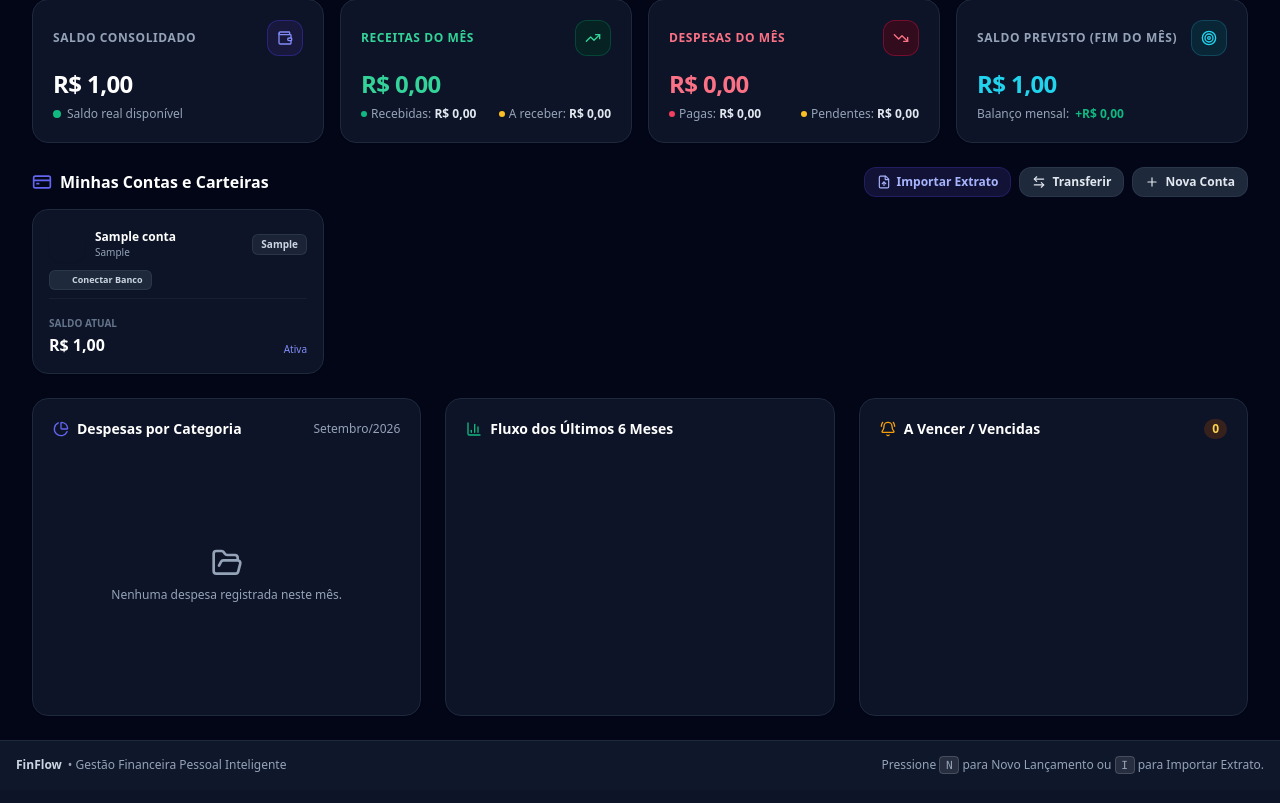
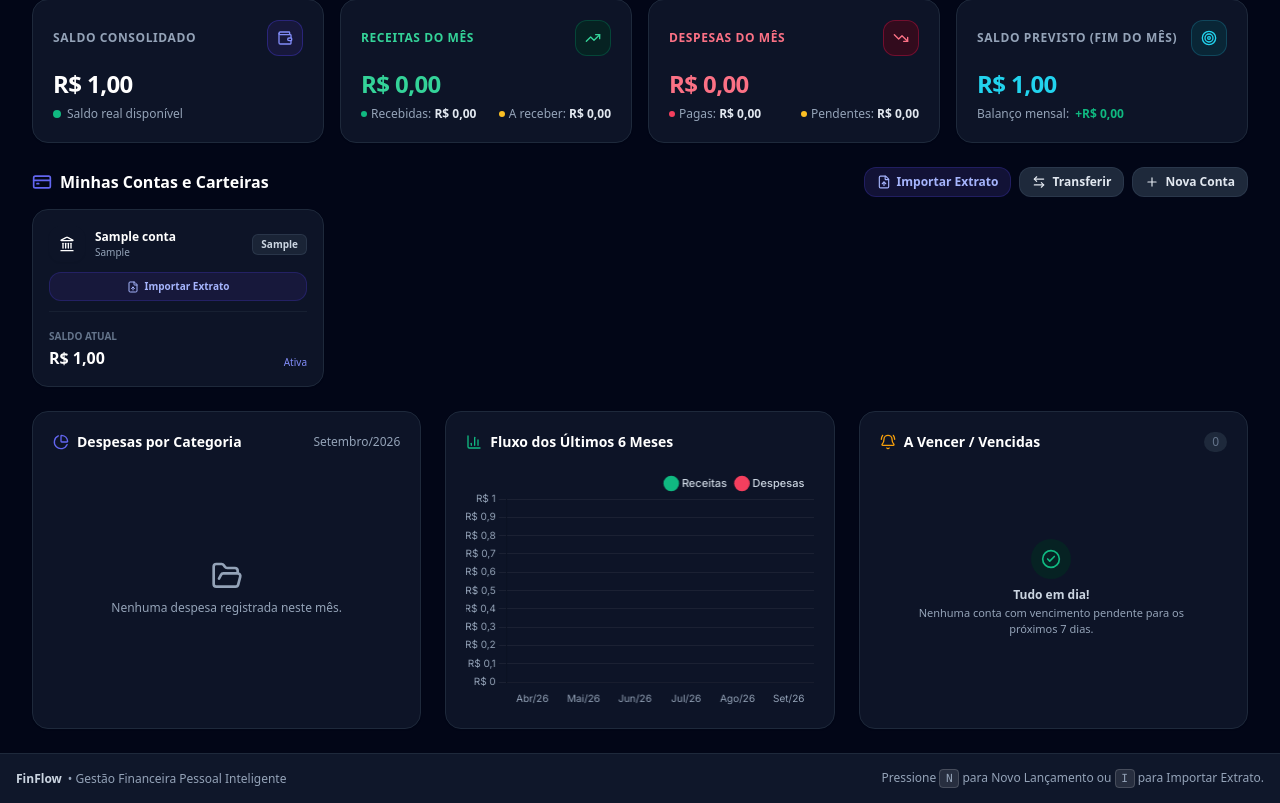
Before and after one commit to andersonnogueir/financas, a Flask app: page / in a window 1280 px wide. Shown: the part 160-963 px from the top of the page. Before the commit the page ends 934 px from the top, so only its background shows below. Run offline with Flask 3, Linux system fonts and the light colour scheme; the visitor is signed in with stand-in values (Sample User, id 1); tables that the repository leaves empty hold one stand-in row (values such as "Sample post"); grey boxes marked "Sample" are stand-in pictures; a map, chart or similar area stays blank; some libraries are stand-ins or nearby versions.

Commit message:
fix: restaurar CDN Chart.js para exibicao dos graficos e remover botoes de conexao bancaria dos cards

```diff
--- a/static/js/app.js
+++ b/static/js/app.js
@@ -386,7 +386,6 @@ function renderContasDashboard(contas) {
   }
 
   container.innerHTML = contas.map(c => {
-    const isConectada = c.integracao_status === 'conectado';
     return `
     <div class="bank-card bg-white dark:bg-slate-900/90 p-4 rounded-2xl border border-slate-200/80 dark:border-slate-800 shadow-sm flex flex-col justify-between transition hover:shadow-md" style="--account-color: ${c.cor};">
       <div>
@@ -403,23 +402,12 @@ function renderContasDashboard(contas) {
           <span class="text-[10px] px-2 py-0.5 rounded-md bg-slate-100 dark:bg-slate-800/80 text-slate-600 dark:text-slate-300 font-semibold border border-slate-200/60 dark:border-slate-700/60 shrink-0">${c.tipo}</span>
         </div>
 
-        <!-- Open Finance Badge & Botão de Sync Rápido -->
-        <div class="my-2 flex items-center justify-between gap-1">
-          ${isConectada ? `
-            <span class="inline-flex items-center gap-1 text-[9px] font-bold px-2 py-0.5 rounded-full bg-emerald-50 dark:bg-emerald-950/60 text-emerald-600 dark:text-emerald-400 border border-emerald-200/60 dark:border-emerald-800/40">
-              <i data-lucide="zap" class="w-2.5 h-2.5"></i>
-              <span>API Conectada</span>
-            </span>
-            <button onclick="sincronizarExtratoConta(${c.id})" title="Sincronizar extrato bancário agora via API" class="inline-flex items-center gap-1 text-[10px] font-bold px-2 py-1 rounded-lg bg-indigo-50 hover:bg-indigo-100 dark:bg-indigo-950/60 dark:hover:bg-indigo-900/60 text-indigo-600 dark:text-indigo-400 border border-indigo-200/60 dark:border-indigo-800/50 transition">
-              <i data-lucide="refresh-cw" class="w-2.5 h-2.5"></i>
-              <span>Sincronizar</span>
+        <!-- Botão Ação Rápida: Importar Extrato OFX/CSV -->
+        <div class="my-2.5">
+          <button onclick="abrirModalImportacao(${c.id})" title="Importar extrato OFX/CSV para esta conta" class="w-full inline-flex items-center justify-center gap-1.5 text-[10px] font-bold py-1.5 px-2.5 rounded-xl bg-indigo-50 hover:bg-indigo-100 dark:bg-indigo-950/60 dark:hover:bg-indigo-900/60 text-indigo-600 dark:text-indigo-300 border border-indigo-200/60 dark:border-indigo-800/40 transition">
+            <i data-lucide="file-up" class="w-3 h-3"></i>
+            <span>Importar Extrato</span>
           </button>
-          ` : `
-            <button onclick="abrirModalOpenFinance(${c.id})" title="Conectar banco via Open Finance" class="inline-flex items-center gap-1 text-[9px] font-semibold px-2 py-0.5 rounded-md bg-slate-100 hover:bg-slate-200 dark:bg-slate-800 dark:hover:bg-slate-700 text-slate-600 dark:text-slate-300 border border-slate-200/60 dark:border-slate-700/60 transition">
-              <i data-lucide="link" class="w-2.5 h-2.5"></i>
-              <span>Conectar Banco</span>
-            </button>
-          `}
         </div>
       </div>
 
@@ -443,7 +431,11 @@ function renderChartCategorias(despesasPorCategoria) {
   if (!ctx) return;
 
   if (state.charts.categorias) {
-    state.charts.categorias.destroy();
+    try { state.charts.categorias.destroy(); } catch (e) {}
+  }
+
+  if (typeof Chart === 'undefined') {
+    return;
   }
 
   if (!despesasPorCategoria || despesasPorCategoria.length === 0) {
@@ -460,6 +452,7 @@ function renderChartCategorias(despesasPorCategoria) {
   const dataValues = despesasPorCategoria.map(d => d.total);
   const bgColors = despesasPorCategoria.map(d => d.cor || '#6366f1');
 
+  try {
     state.charts.categorias = new Chart(ctx, {
       type: 'doughnut',
       data: {
@@ -507,6 +500,9 @@ function renderChartCategorias(despesasPorCategoria) {
         cutout: '72%'
       }
     });
+  } catch (err) {
+    console.error('Erro ao renderizar gráfico de categorias:', err);
+  }
 }
 
 function renderChartHistorico(historico) {
@@ -514,7 +510,11 @@ function renderChartHistorico(historico) {
   if (!ctx) return;
 
   if (state.charts.historico) {
-    state.charts.historico.destroy();
+    try { state.charts.historico.destroy(); } catch (e) {}
+  }
+
+  if (typeof Chart === 'undefined' || !historico || historico.length === 0) {
+    return;
   }
 
   const isDark = document.documentElement.classList.contains('dark');
@@ -522,6 +522,7 @@ function renderChartHistorico(historico) {
   const receitas = historico.map(h => h.receitas);
   const despesas = historico.map(h => h.despesas);
 
+  try {
     state.charts.historico = new Chart(ctx, {
       type: 'bar',
       data: {
@@ -588,6 +589,9 @@ function renderChartHistorico(historico) {
         }
       }
     });
+  } catch (err) {
+    console.error('Erro ao renderizar gráfico de histórico:', err);
+  }
 }
 
 function renderAlertas(alertas) {
--- a/templates/index.html
+++ b/templates/index.html
@@ -44,6 +44,9 @@
 
   <!-- SweetAlert2 -->
   <script src="https://cdn.jsdelivr.net/npm/sweetalert2@11"></script>
+
+  <!-- Chart.js -->
+  <script src="https://cdn.jsdelivr.net/npm/chart.js"></script>
 
   <!-- Custom CSS -->
   <link rel="stylesheet" href="/static/css/styles.css">
```
Also changed, not shown: templates_embedded.py (+2 -2 lines). Lines whose indentation alone changed are shown as unchanged.
